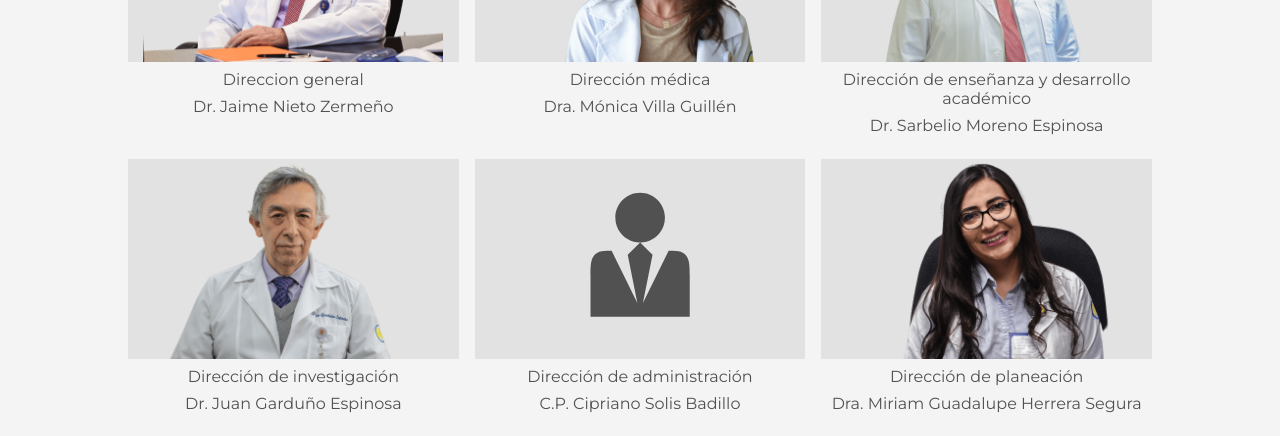
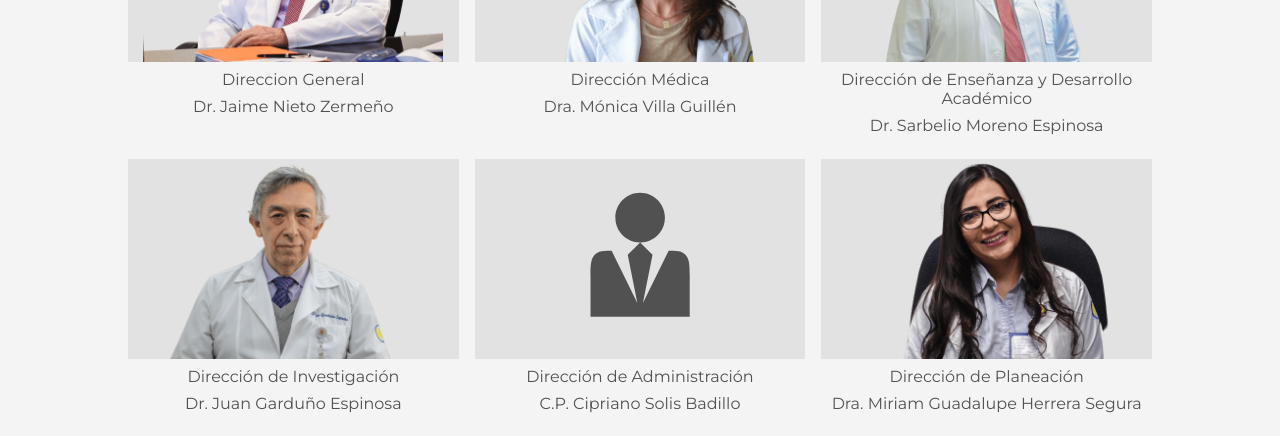
Before and after one commit to ricardoggz/himfg-cursos-website, a Next.js app: page / in a window 1280 px wide. Shown: the part 1293-1729 px from the top of the page. Built offline with nearby package versions, Linux system fonts and the light colour scheme.

Commit message:
[change]: directory description

```diff
--- a/src/components/directory/consts.js
+++ b/src/components/directory/consts.js
@@ -8,31 +8,31 @@ export const doctors = [
     {
         image: direccion_general,
         name: 'Dr. Jaime Nieto Zermeño',
-        description: 'Direccion general'
+        description: 'Direccion General'
     },
     {
         image: direccion_medica,
         name: 'Dra. Mónica Villa Guillén',
-        description: 'Dirección médica'
+        description: 'Dirección Médica'
     },
     {
         image: direccion_ensenanza,
         name: 'Dr. Sarbelio Moreno Espinosa',
-        description: 'Dirección de enseñanza y desarrollo académico'
+        description: 'Dirección de Enseñanza y Desarrollo Académico'
     },
     {
         image: direccion_investigacion,
         name: 'Dr. Juan Garduño Espinosa',
-        description: 'Dirección de investigación'
+        description: 'Dirección de Investigación'
     },
     {
         image: null,
         name: 'C.P. Cipriano Solis Badillo',
-        description: 'Dirección de administración'
+        description: 'Dirección de Administración'
     },
     {
         image: direccion_planeacion,
         name: 'Dra. Miriam Guadalupe Herrera Segura',
-        description: 'Dirección de planeación'
+        description: 'Dirección de Planeación'
     },
 ]
```
